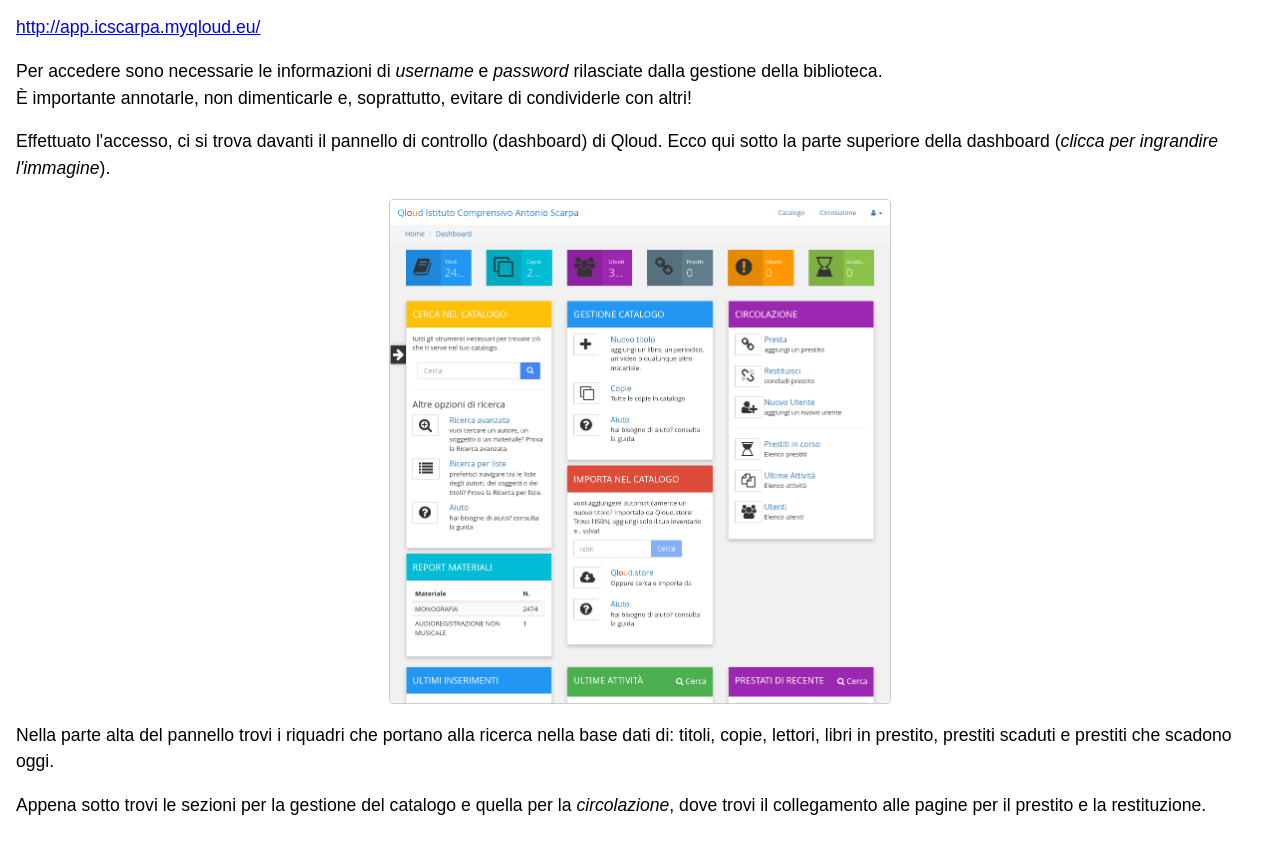
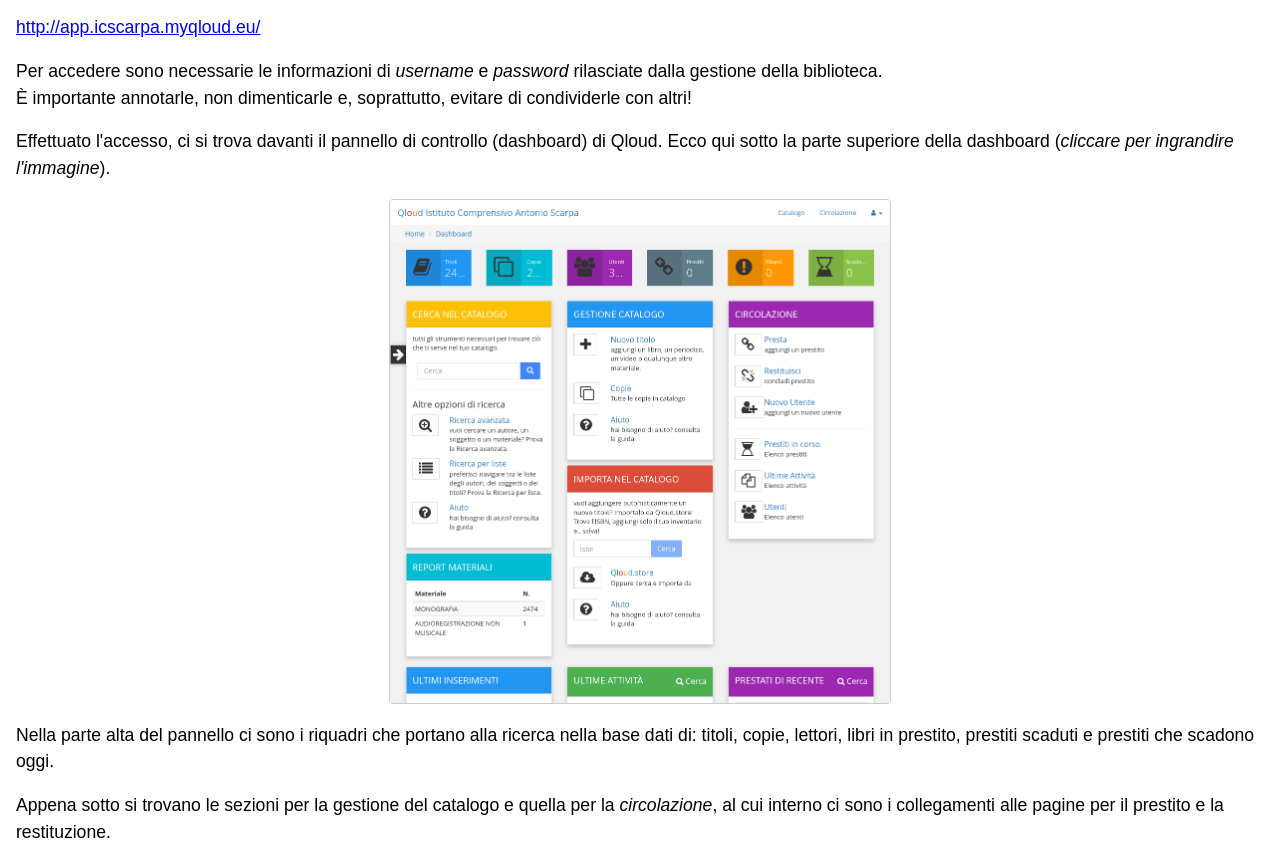
Before and after one commit to BiblioScarpa/biblioscarpa.github.io, a plain HTML site: page pagine/qloud.html in a window 1280 px wide. Shown: the part 301-1164 px from the top of the page. Before the commit the page ends 1137 px from the top, so only its background shows below. Drawn offline with Linux system fonts and the light colour scheme.

Commit message:
Piccole correzione di testo

```diff
--- a/pagine/qloud.html
+++ b/pagine/qloud.html
@@ -45,7 +45,7 @@
     <br>È importante annotarle, non dimenticarle e, soprattutto, evitare di condividerle con altri!
   </p>
   <p>Effettuato l'accesso, ci si trova davanti il pannello di controllo (dashboard) di Qloud. Ecco qui sotto la parte
-     superiore della dashboard (<em>clicca per ingrandire l'immagine</em>).
+     superiore della dashboard (<em>cliccare per ingrandire l'immagine</em>).
   </p>
 
 <!-- Immagine ridotta -->
@@ -59,10 +59,10 @@
   </div>
 </div>
 
-  <p>Nella parte alta del pannello trovi i riquadri che portano alla ricerca nella base dati di: titoli, copie, lettori,
+  <p>Nella parte alta del pannello ci sono i riquadri che portano alla ricerca nella base dati di: titoli, copie, lettori,
      libri in prestito, prestiti scaduti e prestiti che scadono oggi.</p>
-  <p>Appena sotto trovi le sezioni per la gestione del catalogo e quella per la <em>circolazione</em>,
-     dove trovi il collegamento alle pagine per il prestito e la restituzione.</p>
+  <p>Appena sotto si trovano le sezioni per la gestione del catalogo e quella per la <em>circolazione</em>,
+     al cui interno ci sono i collegamenti alle pagine per il prestito e la restituzione.</p>
 </main>
 
 <script src="../altro/script.js"></script>
```
